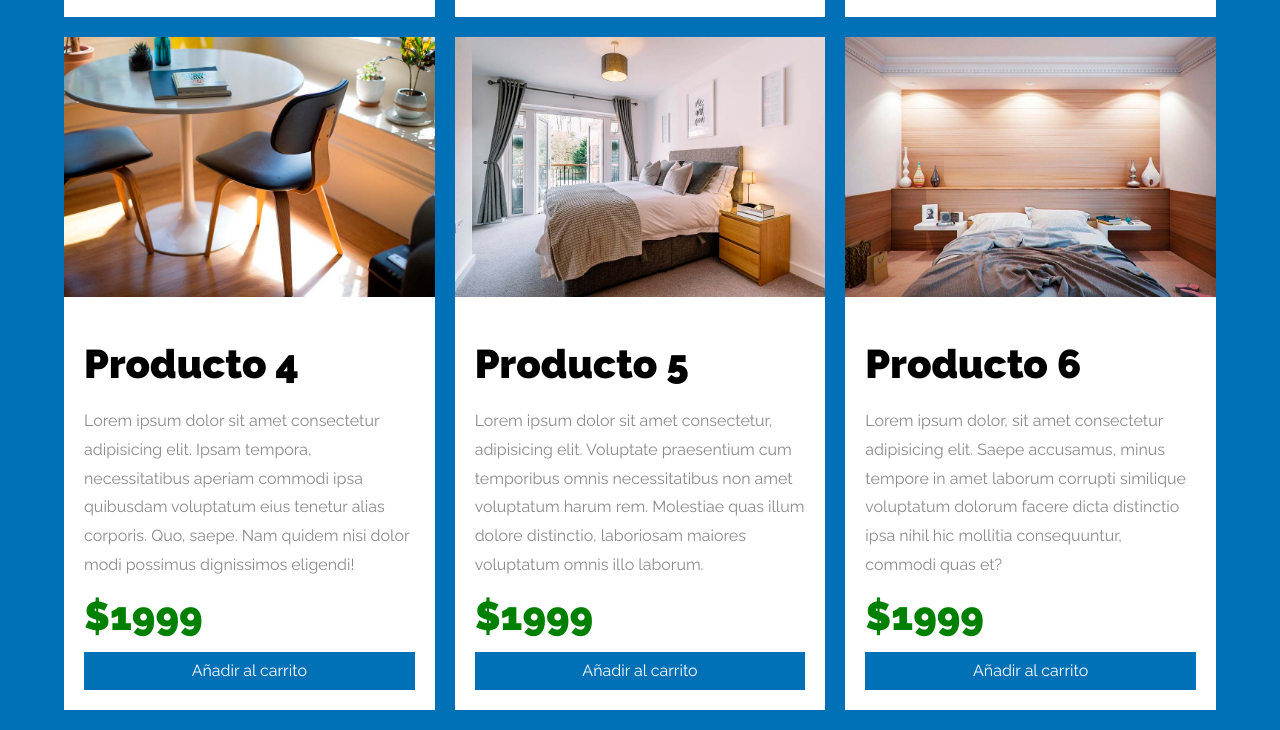
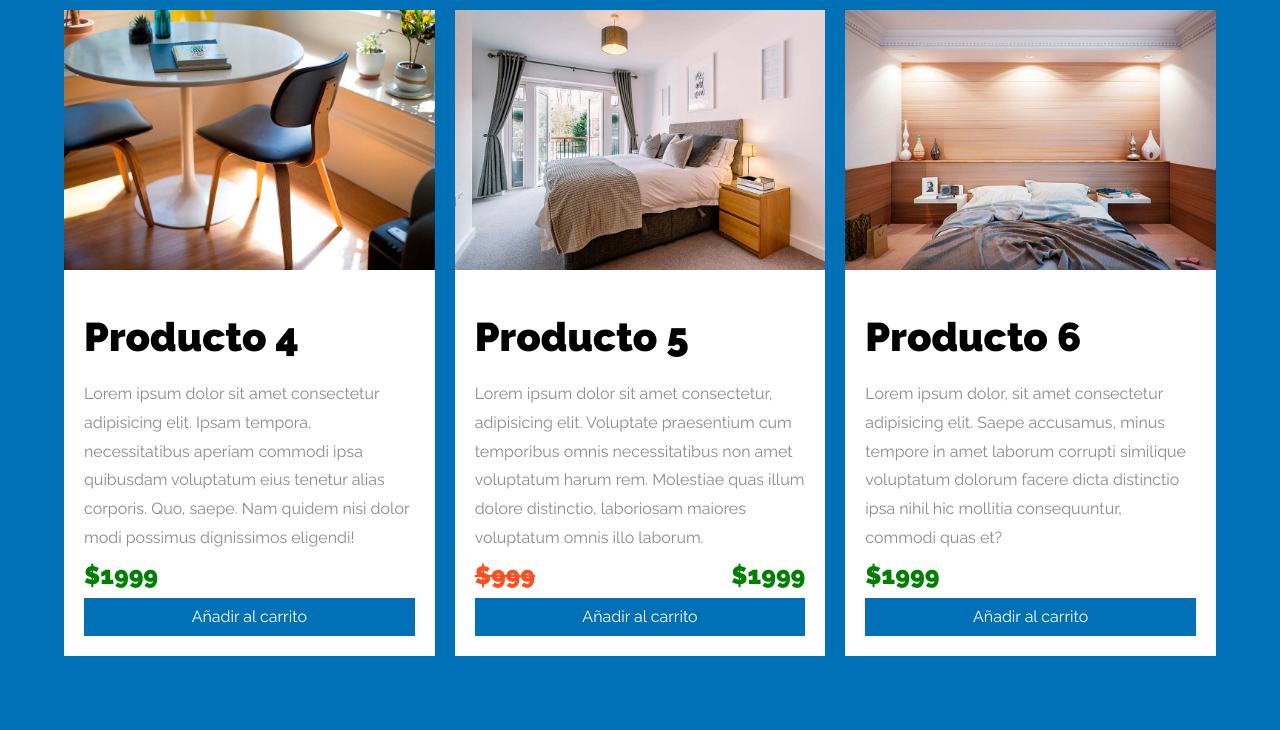
Before and after one commit to Grymbo/carrito_mueblerria, a plain HTML site: page index.html in a window 1280 px wide. Shown: the part 899-1629 px from the top of the page. After the commit the page ends 1575 px from the top, so only its background shows below. Drawn offline with Linux system fonts and the light colour scheme.

Commit message:
Finalizando con un modificador

```diff
--- a/css/styles.css
+++ b/css/styles.css
@@ -110,10 +110,14 @@ img {
     justify-content: space-between;
 }
 .producto__precio {
-    font-size: 4rem;
+    font-size: 2.5rem;
     color: green;
     font-weight: 900;
     margin: 0;
+}
+.producto__precio--oferta {
+    color: var(--naranja);
+    text-decoration: line-through;
 }
 .producto__boton {
     all: unset;
--- a/index.html
+++ b/index.html
@@ -74,6 +74,7 @@
                         <h3 class="producto__nombre">Producto 5</h3>
                         <p class="producto__descripcion">Lorem ipsum dolor sit amet consectetur, adipisicing elit. Voluptate praesentium cum temporibus omnis necessitatibus non amet voluptatum harum rem. Molestiae quas illum dolore distinctio, laboriosam maiores voluptatum omnis illo laborum.</p>
                         <div class="producto__precios">
+                            <p class="producto__precio producto__precio--oferta">$999</p>
                             <p class="producto__precio">$1999</p>
                         </div>
                         <button class="producto__boton" type="button">Añadir al carrito</button>
```
